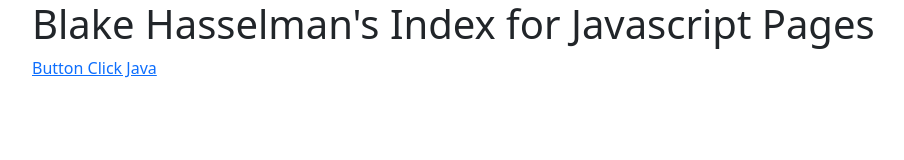
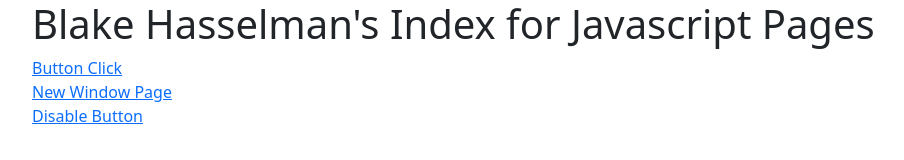
Before and after one commit to BlakeHasselman/hw5, a plain HTML site: page index.html in a window 1280 px wide. Shown: the whole page, without its empty margins (50-954 px from the left). Drawn offline with nearby package versions, Linux system fonts and the light colour scheme.

Commit message:
Update index.html

```diff
--- a/index.html
+++ b/index.html
@@ -11,11 +11,11 @@
     <h1>Blake Hasselman's Index for Javascript Pages</h1>
 </div>
     <div class="container">
-  <a href="buttonclick.html">Button Click Java</a>
+  <a href="buttonclick.html">Button Click</a>
     <br>
-    <a href="alert.html"></a>
+    <a href="newwindow.html">New Window Page</a>
     <br>
-    <a href="table.html"></a>
+    <a href="disable.html">Disable Button</a>
     <br>
     <a href="validation.html"></a>
     <br>
```
